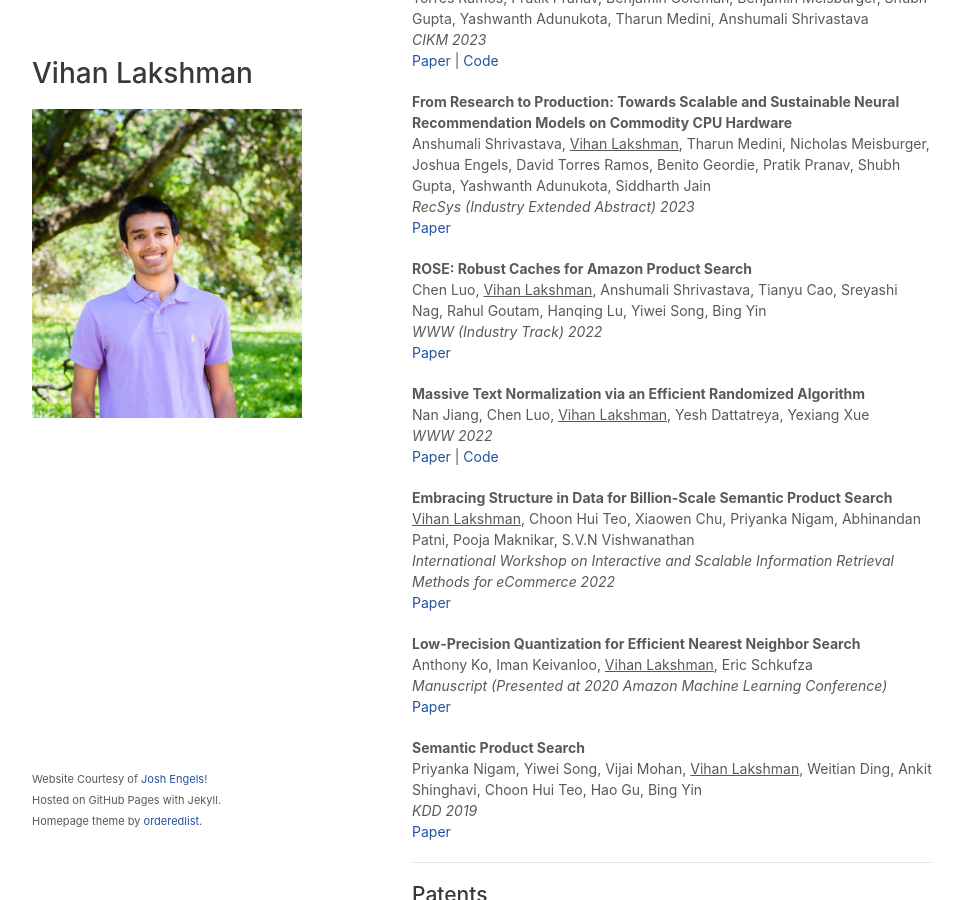
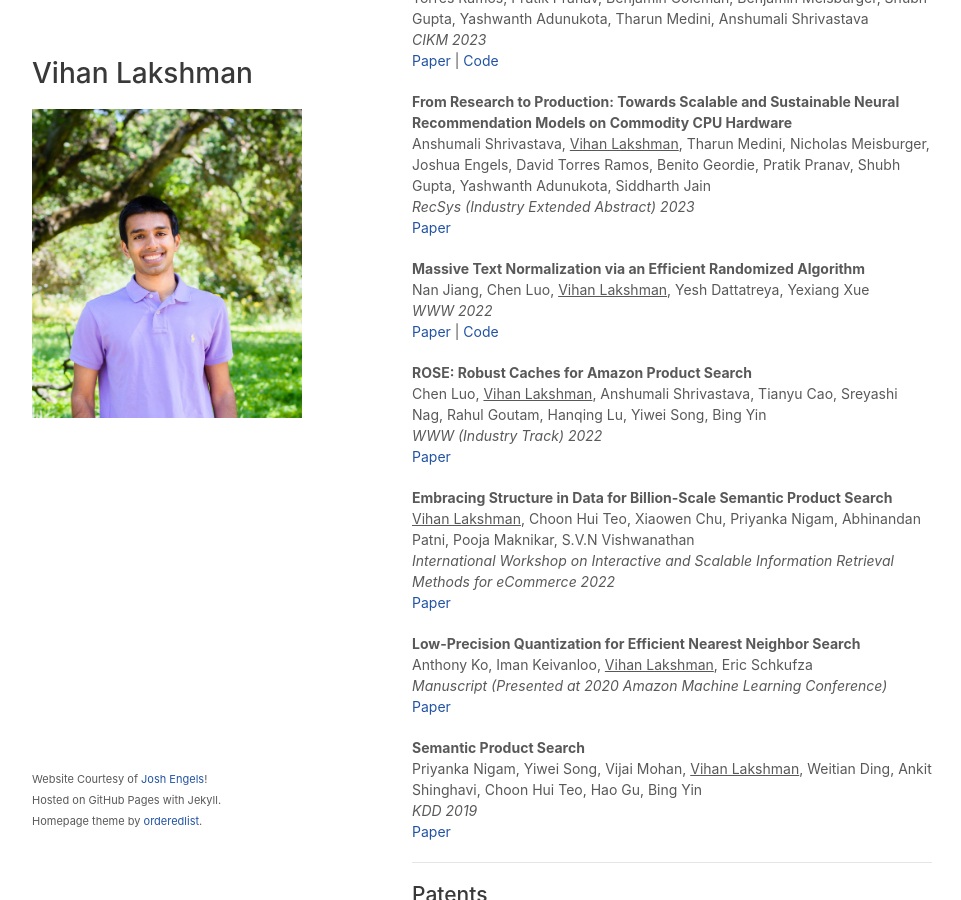
Before and after one commit to vihan-lakshman/vihan-lakshman.github.io, a Jekyll site: the page built from index.html, in a window 1280 px wide and 900 px high, scrolled down 741 px. Shown: the whole window, without its empty margins (158-1119 px from the left). Built offline with Jekyll 4.4.1, drawn with Linux system fonts in a browser that asks for light colours; a style sheet for code colours, icons or effects is not loaded.

Commit message:
Reformatting

```diff
--- a/index.html
+++ b/index.html
@@ -93,14 +93,6 @@
         <a href="https://dl.acm.org/doi/pdf/10.1145/3604915.3610249">Paper</a>
       </p>
       <p>
-        <b>ROSE: Robust Caches for Amazon Product Search</b><br>
-        Chen Luo, <u>Vihan Lakshman</u>, Anshumali Shrivastava, Tianyu Cao, Sreyashi Nag, Rahul Goutam, Hanqing Lu,
-        Yiwei Song, Bing Yin<br>
-        <i> WWW (Industry Track) 2022 </i><br>
-        <a href="https://dl.acm.org/doi/pdf/10.1145/3487553.3524213">Paper</a>
-      </p>
-
-      <p>
         <b>Massive Text Normalization via an Efficient Randomized Algorithm</b> <br>
         Nan Jiang, Chen Luo, <u>Vihan Lakshman</u>, Yesh Dattatreya, Yexiang Xue<br>
         <i>WWW 2022</i><br>
@@ -108,6 +100,13 @@
           href="https://assets.amazon.science/f7/fd/07341455401d95b740dc944c1251/massive-text-normalization-via-an-efficient-randomized-algorithm.pdf">Paper</a>
         |
         <a href="https://bitbucket.org/jiang631/lsh_norm/src/master/">Code</a>
+      </p>
+      <p>
+        <b>ROSE: Robust Caches for Amazon Product Search</b><br>
+        Chen Luo, <u>Vihan Lakshman</u>, Anshumali Shrivastava, Tianyu Cao, Sreyashi Nag, Rahul Goutam, Hanqing Lu,
+        Yiwei Song, Bing Yin<br>
+        <i> WWW (Industry Track) 2022 </i><br>
+        <a href="https://dl.acm.org/doi/pdf/10.1145/3487553.3524213">Paper</a>
       </p>
       <p>
         <b>Embracing Structure in Data for Billion-Scale Semantic Product Search</b> <br>
```
